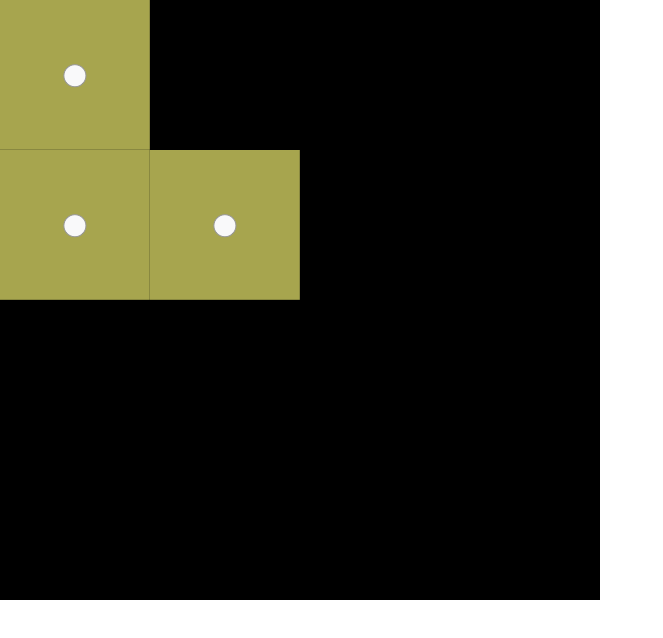
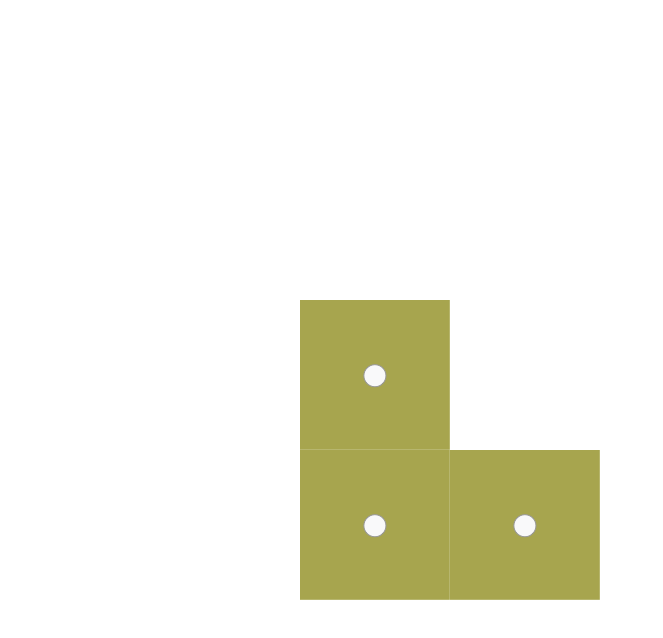
Before and after one commit to chelseakwong/BinaryFractalGame, a plain HTML site: page index.html in a window 1280 px wide. Shown: the whole page, without its empty margins (0-663 px from the left). Drawn offline with Linux system fonts and the light colour scheme.

Commit message:
functional

```diff
--- a/index.html
+++ b/index.html
@@ -9,15 +9,23 @@
 		body {
 			margin: 0;
 		}
+
+		#game{
+			padding: 300px;
+		}
 	</style>
 </head>
 <body>
+<div id="game"></div>
 <script type="text/javascript">
 	window.onload = function() {
 			// tile width, in pixels
 		var tileSize = 150;
 		// creation of a new phaser game, with a proper width and height according to tile size
-		var game = new Phaser.Game(tileSize*4,tileSize*4,Phaser.CANVAS,"Fractal Game",{preload:onPreload, create:onCreate});
+		var game = new Phaser.Game(tileSize*2,tileSize*2,Phaser.CANVAS,"game",{preload:onPreload, create:onCreate});
+
+
+
 		// game array, starts with all cells to zero
 		// (top right, top left, bot left, bot right)
 		var fieldArray = new Array(0,0,0,0);
@@ -29,24 +37,6 @@
 		var leftKey;
 		var rightKey;
 		// colors to tint tiles according to their value
-		var colors = {
-			2:0xFFFFFF,
-			4:0xFFEEEE,
-			8:0xFFDDDD,
-			16:0xFFCCCC,
-			32:0xFFBBBB,
-			64:0xFFAAAA,
-			128:0xFF9999,
-			256:0xFF8888,
-			512:0xFF7777,
-			1024:0xFF6666,
-			2048:0xFF5555,
-			4096:0xFF4444,
-			8192:0xFF3333,
-			16384:0xFF2222,
-			32768:0xFF1111,
-			65536:0xFF0000
-		}
 		// at the beginning of the game, the player cannot move
 			var canMove=false;
 
@@ -89,6 +79,7 @@
 
 		// THE GAME HAS BEEN CREATED
 		function onCreate() {
+			game.stage.backgroundColor = '#ffffff';
 			// listeners for WASD keys
 			upKey = game.input.keyboard.addKey(Phaser.Keyboard.W);
 			upKey.onDown.add(moveUp,this);
@@ -222,7 +213,7 @@
 
 							}
 							// if we can actually move...
-							if(legal){
+							if(col != i+1){
 								console.log("moving left")
 								// set moved to true
 								 moved=true;
@@ -258,21 +249,34 @@
 			// first, we update the array with new values
 			 fracFrom = fieldArray[from];
 			 fracTo = fieldArray[to];
+			 canMove = true;
 			 if ((fracFrom !=0)&&(fracTo!=0)){
 
 				 if (toRow(to) == toRow(from)){
-				 	// console.log("bin join")
-				 	newFrac = binJoinBlocks(fracFrom, fracTo);
-				 	fieldArray[to] = newFrac;
+				 	console.log("bin join")
+				 	if (fracFrom.data.length == fracTo.data.length){
+				 		newFrac = binJoinBlocks(fracFrom, fracTo);
+				 		fieldArray[to] = newFrac;
+				 	}
+				 	else{
+				 		return;
+				 	}
+
 				 }
 				 else if (toCol(to)==toCol(from)){
 				 	// console.log("phys join")
-					newFrac = physicalJoinBlocks(fracFrom,fracTo);
+				 	if (toRow(to) < toRow(from)){
+				 		newFrac = physicalJoinBlocks(fracTo,fracFrom);
+				 	}
+				 	else{
+				 		newFrac = physicalJoinBlocks(fracFrom,fracTo);
+				 	}
+
 					fieldArray[to] = newFrac;
 				 }
 
 			 }
-			 else{
+			 else if (canMove){
 			 	console.log("empty so move")
 				fieldArray[to]=fieldArray[from];
 				fieldArray[from]=0;
@@ -335,17 +339,17 @@
 					  var moved=false;
 					tileSprites.sort("x",Phaser.Group.SORT_DESCENDING);
 					tileSprites.forEach(function(item){
-						console.log("right")
+						// console.log("right")
 						var row = toRow(item.pos);
 						var col = toCol(item.pos);
-						console.log("row: ",row)
-						console.log("col: ",col)
+						// console.log("row: ",row)
+						// console.log("col: ",col)
 						if(col<2){
 								var remove = false;
 							for(i=col+1;i<=1;i++){
 								if(fieldArray[row*2+i]!=0){
 									if (fieldArray[row*2+i].numRows == fieldArray[row*2+col].numRows){
-										console.log("legal")
+										// console.log("legal")
 										remove = true;
 										removedPos.push(item);
 										legal=true;
@@ -359,7 +363,7 @@
 								// 		legal=true;
 								// 	}
 							}
-							if(legal){
+							if(col!=i-1){
 									 moved=true;
 								moveTile(item,row*2+col,row*2+i-1,remove);
 							}
```
